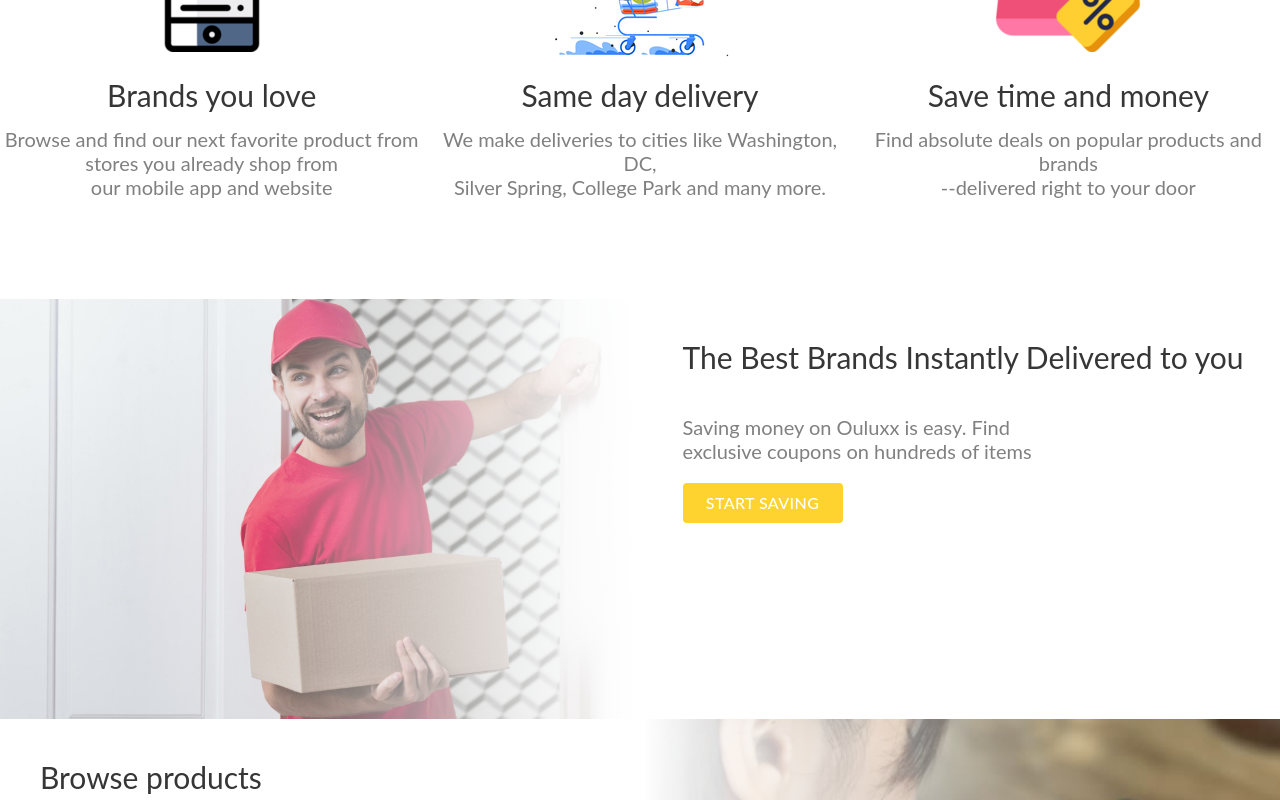
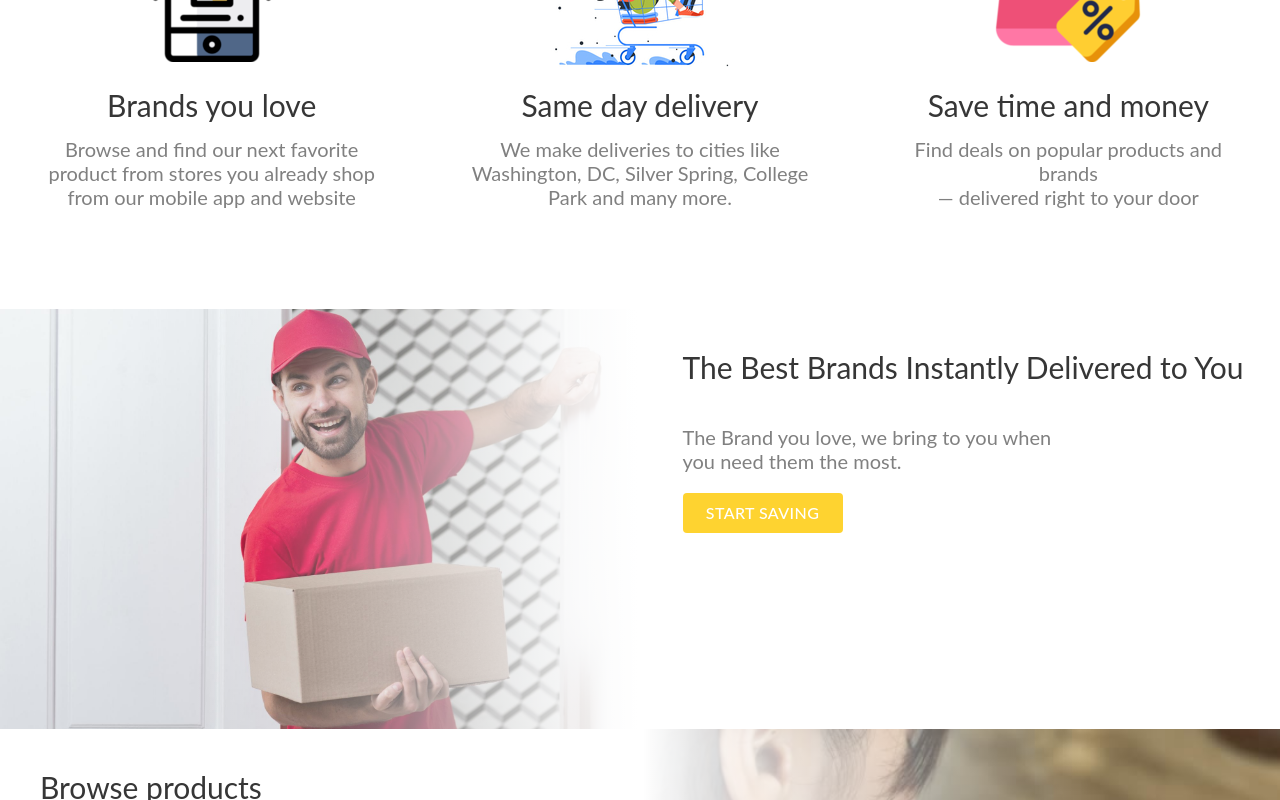
Before and after one commit to Jack1078/Ouluxx, a React (Create React App) app: page / in a window 1280 px wide. Shown: the part 940-1740 px from the top of the page. Built offline with nearby package versions, Linux system fonts and the light colour scheme.

Commit message:
modified css

```diff
--- a/src/containers/About/about_k.js
+++ b/src/containers/About/about_k.js
@@ -25,16 +25,16 @@ function Description() {
                 <h3>Same day delivery</h3>
                 <h3>Save time and money</h3>
                 <div className={classes.text}>
-                    Browse and find our next favorite product from stores you already shop from<br/>
+                    Browse and find our next favorite product from stores you already shop from
                     our mobile app and website
                 </div>
                 <div className={classes.text}>
-                    We make deliveries to cities like Washington, DC,<br/>
+                    We make deliveries to cities like Washington, DC,
                     Silver Spring, College Park and many more.
                 </div>
                 <div className={classes.text}>
-                    Find absolute deals on popular products and brands<br/>
-                    --delivered right to your door
+                    Find deals on popular products and brands<br/>
+                    &mdash; delivered right to your door
                 </div>
             </div>
 
@@ -43,8 +43,8 @@ function Description() {
 
                 <div className={[classes.box, classes.img, classes.deliveryGuy_img].join(' ')}></div>
                 <div className={classes.box}>
-                    <h3>The Best Brands Instantly Delivered to you </h3>
-                    <div className={classes.text}>Saving money on Ouluxx is easy. Find exclusive coupons on hundreds of items</div>
+                    <h3>The Best Brands Instantly Delivered to You </h3>
+                    <div className={classes.text}>The Brand you love, we bring to you when you need them the most.</div>
                     <div className={[classes.margin_top, classes.margin_left].join(' ')}>
                         <Button
                             className={classes.button}
--- a/src/containers/About/about_k.module.css
+++ b/src/containers/About/about_k.module.css
@@ -38,6 +38,11 @@ Grid CSS
 .three_per_row h3 {
     margin-top: 20px;
     margin-bottom: 20px;
+}
+
+.three_per_row .text {
+    padding-left: 40px;
+    padding-right: 40px;
 }
 
 .two_per_row h3 {
@@ -111,11 +116,11 @@ Image
 }
 
 .deliveryGuy_img {
-    background-image: linear-gradient(to right,rgba(255, 255, 255, 0.0) 20%,rgba(255, 255, 255, 1.0)), url("../../assets/images/deliveryGuy.jpg");
+    background-image: linear-gradient(to right,rgba(255, 255, 255, 0.0) 30%,rgba(255, 255, 255, 1.0)), url("../../assets/images/deliveryGuy.jpg");
 }
 
 .browse_img {
-    background-image: linear-gradient(to left,rgba(255, 255, 255, 0.0) 20%,rgba(255, 255, 255, 1.0)), url("../../assets/images/browseReal.jpg");
+    background-image: linear-gradient(to left,rgba(255, 255, 255, 0.0) 30%,rgba(255, 255, 255, 1.0)), url("../../assets/images/browseReal.jpg");
 }
 
 /* ----------
--- a/src/containers/SignUp/signUp_k.module.css
+++ b/src/containers/SignUp/signUp_k.module.css
@@ -25,6 +25,10 @@ Container elements
     display: block;
     margin: 16px 0px 24px;
     text-align: center;
+}
+
+.form h1 {
+    margin-bottom: 10px;
 }
 
 .block {
```
